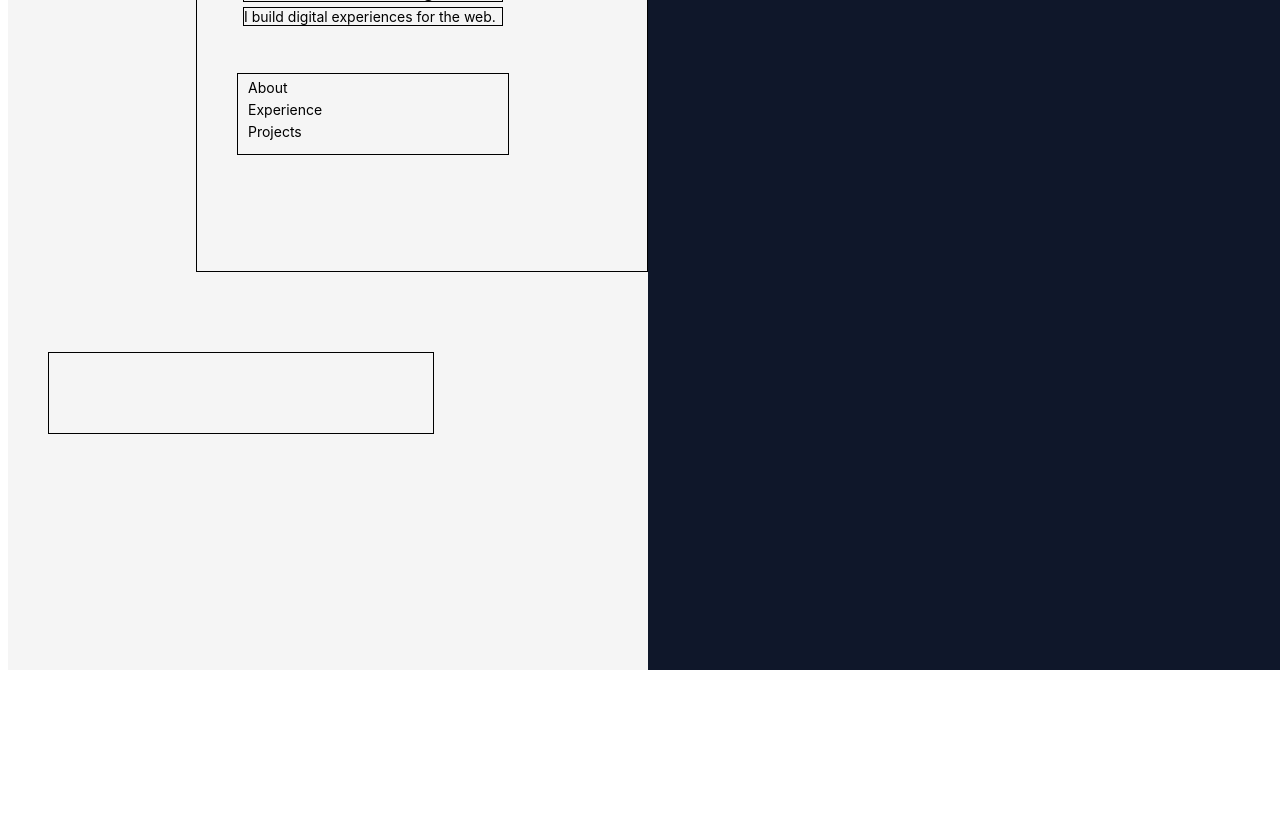
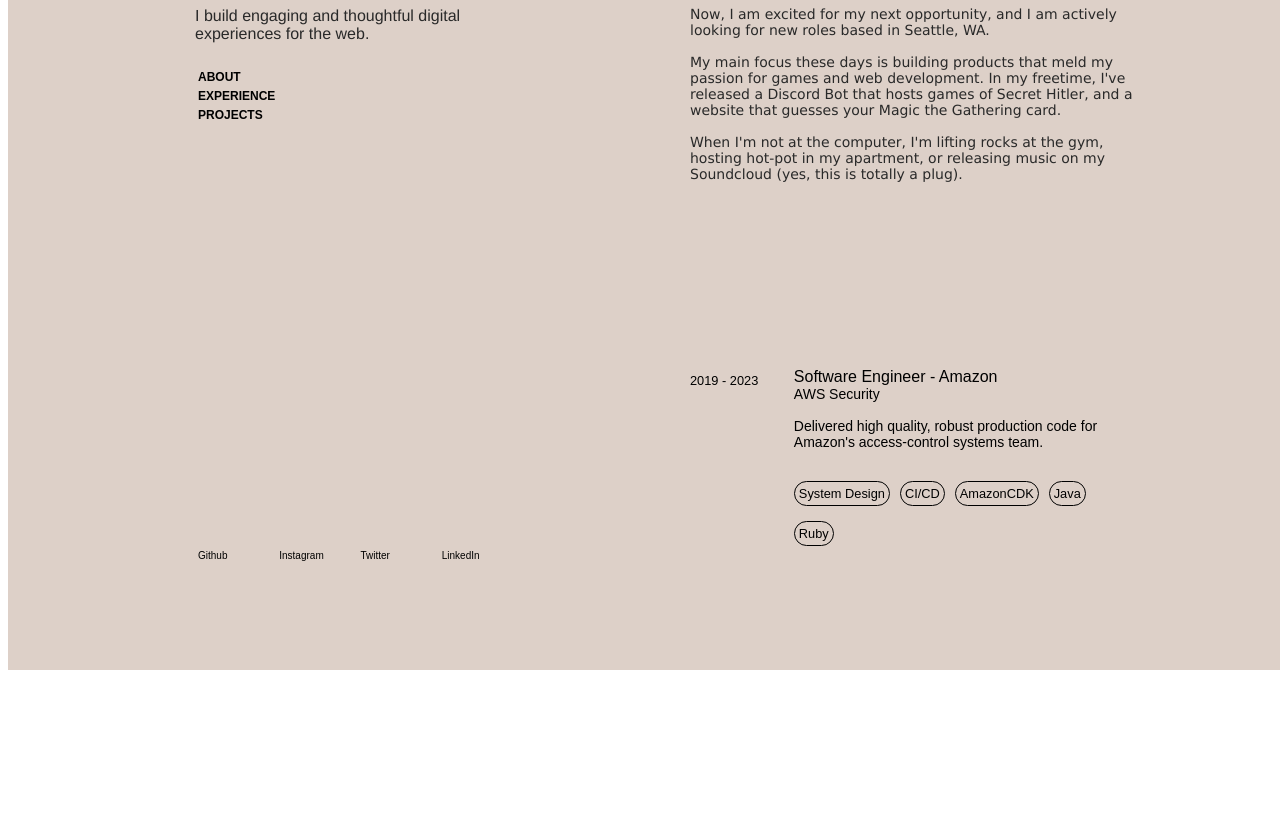
Before and after one commit to danieljaeim/my-personal-website, a Gatsby site: page /main in a window 1280 px wide. Shown: the part 138-965 px from the top of the page. Before the commit the page ends 816 px from the top, so only its background shows below. Built offline with nearby package versions, Linux system fonts and the light colour scheme; Gatsby itself is replaced by a stand-in of ours.

Commit message:
Adding initial color palatte and content

```diff
--- a/gatsby-config.js
+++ b/gatsby-config.js
@@ -5,5 +5,19 @@ module.exports = {
   siteMetadata: {
     siteUrl: `https://www.yourdomain.tld`,
   },
-  plugins: [],
+  plugins: [
+    {
+      resolve: `gatsby-omni-font-loader`,
+      options: {
+        enableListener: true,
+        preconnect: [`https://fonts.googleapis.com`, `https://fonts.gstatic.com`],
+        web: [
+          {
+            name: `Open Sans`,
+            file: `https://fonts.googleapis.com/css2?family=Open+Sans:wght@400;600;700&display=swap`,
+          },
+        ],
+      },
+    }
+  ],
 }
--- a/package.json
+++ b/package.json
@@ -16,7 +16,9 @@
   },
   "dependencies": {
     "gatsby": "^5.12.4",
+    "gatsby-omni-font-loader": "^2.0.2",
     "react": "^18.2.0",
-    "react-dom": "^18.2.0"
+    "react-dom": "^18.2.0",
+    "react-helmet": "^6.1.0"
   }
 }
--- a/src/pages/main.js
+++ b/src/pages/main.js
@@ -1,19 +1,15 @@
 import * as React from "react"
-
-const bodyStyle = {
-    backgroundColor: "#0f172a"
-}
 
 const pageStyle = {
     display: "flex",
     alignitems: "center",
     justifyContent: "start",
-    backgroundColor: "#0f172a",
+    backgroundColor: "#DDD0C8",
     width: "100vw",
     height: "100vh",
     margin: "0",
     padding: "0",
-    fontFamily: "-apple-system, Roboto, sans-serif, serif"
+    fontFamily: "Arial, Helvetica, sans-serif"
 }
 
 /**
@@ -21,77 +17,195 @@ const pageStyle = {
  */
 
 const sideHeader = {
+    position: "fixed",
     display: "flex",
-    backgroundColor: "whitesmoke",
+    backgroundColor: "#DDD0C8",
     height: "100vh",
     width: "50vw",
     alignSelf: "self-start",
     justifyContent: "start",
-    flexDirection: "column"
+    flexDirection: "column",
 }
 
 const sideHeaderBringRight = {
-    height: "50vh",
-    width: "450px",
-    border: "1px solid black",
+    height: "100vh",
+    width: "500px",
+    // border: "1px solid black",
     alignSelf: "end",
     flexDirection: "row",
-    right: "0"
 }
 
 const titleContainer = {
-    fontSize: "2.5em",
+    fontSize: "3em",
     alignSelf: "start",
     height: "10vh",
     width: "60%",
-    border: "1px solid black",
+    // border: "1px solid black",
     margin: "5vh 5vh 0 5vh"
 }
 
 const titleStyle = {
     alignSelf: "start",
-    fontSize: "45px",
-    border: "1px solid black",
-    margin: "5px"
+    fontSize: "3rem",
+    // border: "1px solid black",
+    fontFamily: "Segoe UI, Arial, sans-serif",
+    fontWeight: "bold",
+    margin: "5px",
+    color: "#292929"
 }
 
 const subTitleStyle = {
     alignSelf: "start",
-    fontSize: "18px",
-    border: "1px solid black",
-    margin: "5px"
+    fontSize: "1.2rem",
+    // border: "1px solid black",
+    margin: "-10px 0px 0px 7px",
+    fontFamily: "Segoe UI, Arial, sans-serif",
+    fontWeight: "bold",
+    color: "#292929"
 }
 
 const descriptionTitleStyle = {
     alignSelf: "start",
-    fontSize: "14px",
-    border: "1px solid black",
-    margin: "5px"
+    fontSize: "1rem",
+    // border: "1px solid black",
+    fontFamily: "Helvetica Neue",
+    margin: "10px 0px 0px 7px",
+    color: "#292929"
 }
 
 const linkContainer = {
+    // border: "1px solid black",
     fontSize: "2.5em",
+    flexDirection: "row",
+    justifyContent: "space-between",
     alignSelf: "start",
     height: "10vh",
     width: "60%",
-    border: "1px solid black",
     margin: "10vh 5vh 0 5vh"
 }
 
 const linkStyle = {
-    fontSize: "14px",
+    fontSize: "12px",
+    fontWeight: "bold",
     margin: "5px 10px"
 }
 
+const socialsContainer = {
+    top: "40vh",
+    position: "relative",
+    display: "flex",
+    fontSize: "2.5em",
+    flexWrap: "wrap",
+    flexDirection: "column",
+    justifyContent: "space-between",
+    alignSelf: "start",
+    height: "40px",
+    width: "65%",
+    // border: "1px solid black",
+    margin: "10vh 5vh 0 5vh"
+}
+
+const socialStyle = {
+    alignSelf: "start",
+    height: "40px",
+    width: "35px",
+    fontSize: "10px",
+    // border: "1px solid black",
+    margin: "0 10px"
+}
 
 /**
  * RIGHT SIDE (PROJECTS)
  */
 
 const scrollSection = {
+    position: "absolute",
+    display: "flex",
+    backgroundColor: "#DDD0C8",
+    height: "600vh",
+    width: "50vw",
+    alignSelf: "end",
+    right: "-25px"
+}
+
+const scrollSectionBringLeft = {
+    position: "relative",
     height: "100vh",
-    width: "50vw",
-    alignSelf: "self-start"
+    // border: "1px solid white",
+    alignSelf: "end",
+    flexDirection: "row",
+    left: "0px"
+}
+
+const originStyle = {
+    // border: "1px solid white",
+    width: "450px",
+    height: "450px",
+    margin: "5vh 0 0 25px",
+    color: "#292929",
+    fontSize: "14px",
+    fontWeight: "400",
+    fontFamily: "Verdana, sans-serif"
+}
+
+const projectListContainer = {
+    display: "flex",
+    flexDirection: "column",
+    // border: "1px solid white",
+    width: "450px",
+    height: "1000px",
+    margin: "1vh 0 0 25px",
+}
+
+const projectStyle = {
+    display: "flex",
+    width: "450px",
+    height: "300px",
+    // border: "1px solid white",
+    color: "black"
+}
+
+const projectDateHeader = {
+    position: "relative",
+    height: "100%",
+    width: "30%",
+    fontSize: ".8rem",
+    top: "5px"
+    // border: "1px solid white",
+}
+
+const projectCard = {
+    position: "relative",
+    width: "100%",
+}
+
+const projectTitle = {
+    position: "relative",
+    fontSize: "1rem"
+}
+
+const teamTitle = {
+    position: "relative",
+    fontSize: "14px"
+}
+
+const tagContainer = {
+    display: "flex",
+    flexWrap: "wrap",
+    position: "relative",
+    border: "1px black solid border",
+    height: "10%",
+}
+
+const tagStyle = {
+    position: "relative",
+    width: "auto",
+    height: "20%",
+    border: "1px black solid",
+    padding: "4px",
+    borderRadius: "15px",
+    margin: "15px 10px 0px 0px",
+    fontSize: ".8rem"
 }
 
 const MainPage = () => {
@@ -101,28 +215,86 @@ const MainPage = () => {
                 <div style={sideHeaderBringRight}>
                     <div style={titleContainer}>
                         <div style={titleStyle}> Daniel Im </div>
-                        <div style={subTitleStyle}> SDE and Fullstack Engineer </div>
-                        <div style={descriptionTitleStyle}> I build digital experiences for the web. </div>
+                        <div style={subTitleStyle}> Software Engineer </div>
+                        <div style={descriptionTitleStyle}> I build engaging and thoughtful digital experiences for the web. </div>
                     </div>
                     <div style={linkContainer}>
-                        <div style={linkStyle}> About</div>
-                        <div style={linkStyle}> Experience</div>
-                        <div style={linkStyle}> Projects</div>
+                        <div style={linkStyle}> ABOUT</div>
+                        <div style={linkStyle}> EXPERIENCE </div>
+                        <div style={linkStyle}> PROJECTS </div>
+                    </div>
+                    <div style={socialsContainer}>
+                        <div style={socialStyle}> Github </div>
+                        <div style={socialStyle}> Instagram </div>
+                        <div style={socialStyle}> Twitter </div>
+                        <div style={socialStyle}> LinkedIn </div>
                     </div>
                 </div>
-                <div style={linkContainer}>
+            </div>
+            <div style={scrollSection}>
+                <div style={scrollSectionBringLeft}>
+                    <div style={originStyle}>
+                        Back in 2017, I tried my hand at creating a game in Adobe Flash
+                        and tumbled headfirst into the rabbit hole of coding and web development.
+                        To develop my skills, I spent a summer at a coding bootcamp in SF,
+                        graduated from Berkeley, and joined Amazon as a fulltime engineer for two years.
+                        <br></br>
+                        <br></br>
+                        Now, I am excited for my next opportunity, and I am actively looking for new roles
+                        based in Seattle, WA.
+                        <br></br>
+                        <br></br>
+                        My main focus these days is building products that meld my passion for games and web development.
+                        In my freetime, I've released a Discord Bot that hosts games of Secret Hitler, and
+                        a website that guesses your Magic the Gathering card.
 
+                        <br></br>
+                        <br></br>
+                        When I'm not at the computer, I'm lifting rocks at the gym, hosting hot-pot in my apartment,
+                        or releasing music on my Soundcloud (yes, this is totally a plug).
+                    </div>
+                    <div style={projectListContainer}>
+                        <div style={projectStyle}>
+                            <div style={projectDateHeader}> 2019 - 2023 </div>
+                            <div style={projectCard}>
+                                <div style={projectTitle}> Software Engineer - Amazon </div>
+                                <div style={teamTitle}> AWS Security </div>
+                                <div style={teamTitle}>
+                                    <br></br>
+                                    Delivered high quality, robust production code
+                                    for Amazon's access-control systems team.
+                                    <br></br>
+                                    <br></br>
+                                <div style={tagContainer}>
+                                    <span style={tagStyle}>System Design</span>
+                                    <span style={tagStyle}>CI/CD</span>
+                                    <span style={tagStyle}>AmazonCDK</span>
+                                    <span style={tagStyle}>Java</span>
+                                    <span style={tagStyle}>Ruby</span>
+                                </div>
+                                </div>
+                            </div>
+                        </div>
+                    </div>
                 </div>
             </div>
-            <div style={scrollSection}> Scroll Side </div>
         </main>
     )
 }
 
 export default MainPage
 
-export const Head = () => (
-<>
-    <title>Daniel Im</title>
-</>
-)
+const body = {
+    backgroundColor: "#DDD0C8"
+}
+
+export const Head = () => {
+    return(
+        <>
+            <html lang="en" />
+            <title>Daniel Jae Im</title>
+            <meta name="description" content="Hello World" />
+            <body style={body}/>
+        </>
+    )
+}
```
Also changed, not shown: src/pages/components/projectCard.js (added, +10 -0 lines), 1 other file.
